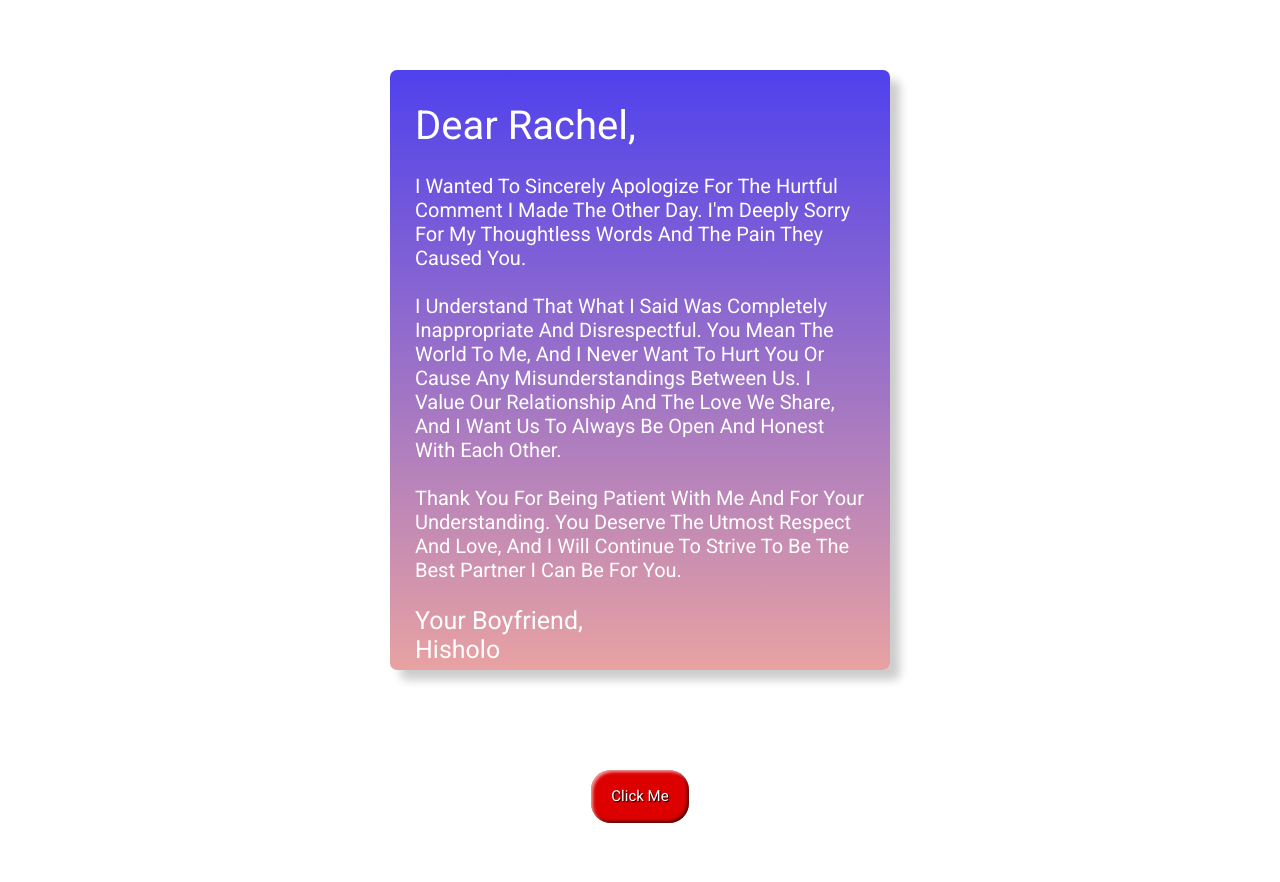
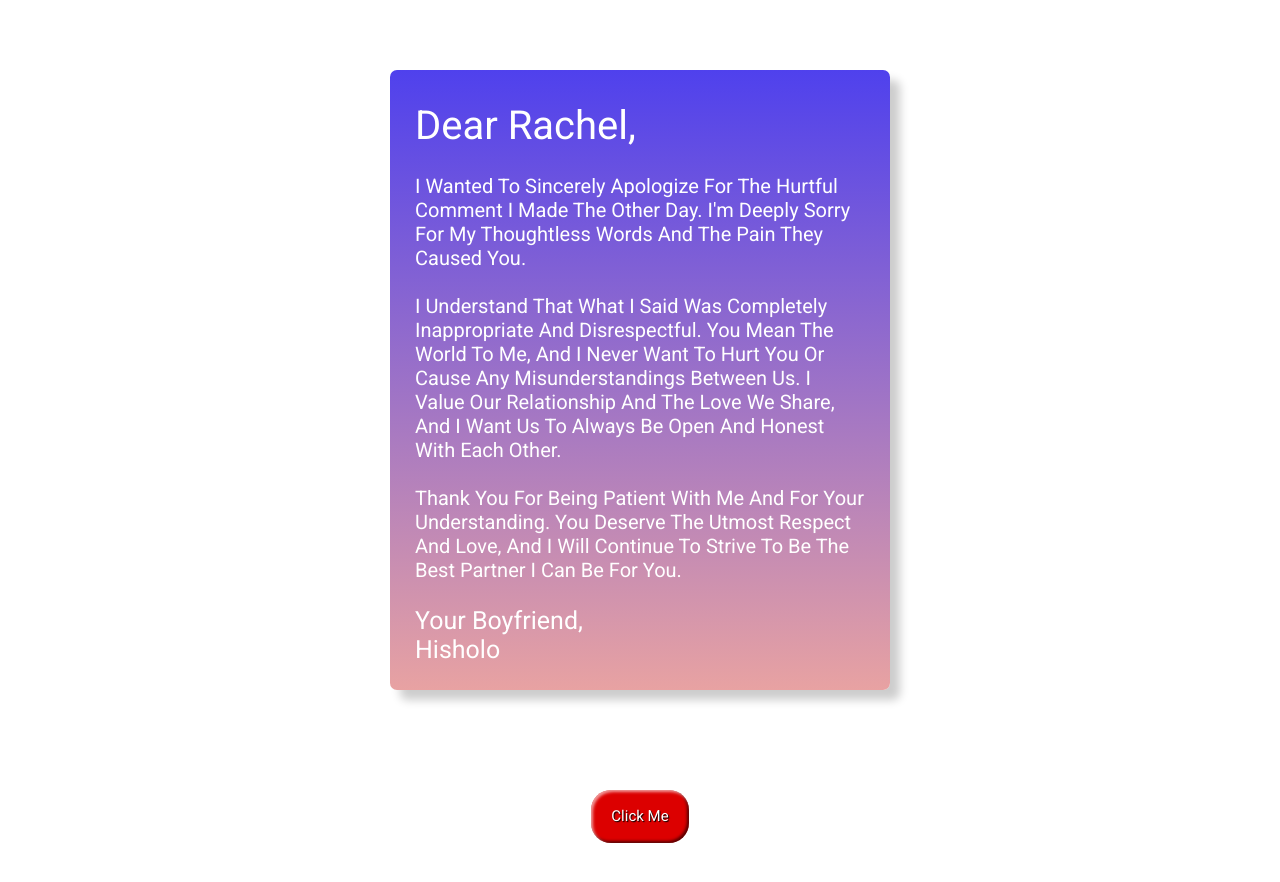
Before and after one commit to Hisholo/MyCuteBabe, a plain HTML site: page index.html in a window 1280 px wide. Shown: the part 800-1682 px from the top of the page. Drawn offline with nearby package versions, Linux system fonts and the light colour scheme.

Commit message:
version 1

```diff
--- a/style.css
+++ b/style.css
@@ -80,8 +80,9 @@ header {
 
 .letter {
     box-shadow: 10px 10px 10px rgba(0,0,0,0.2);
-    height: 60rem;
+    height: 62rem;
     width: 50rem;
+    padding-bottom: 2rem;
     display: flex;
     flex-direction: column;
     justify-content: center;
```
Also changed, not shown: 1 other file.
